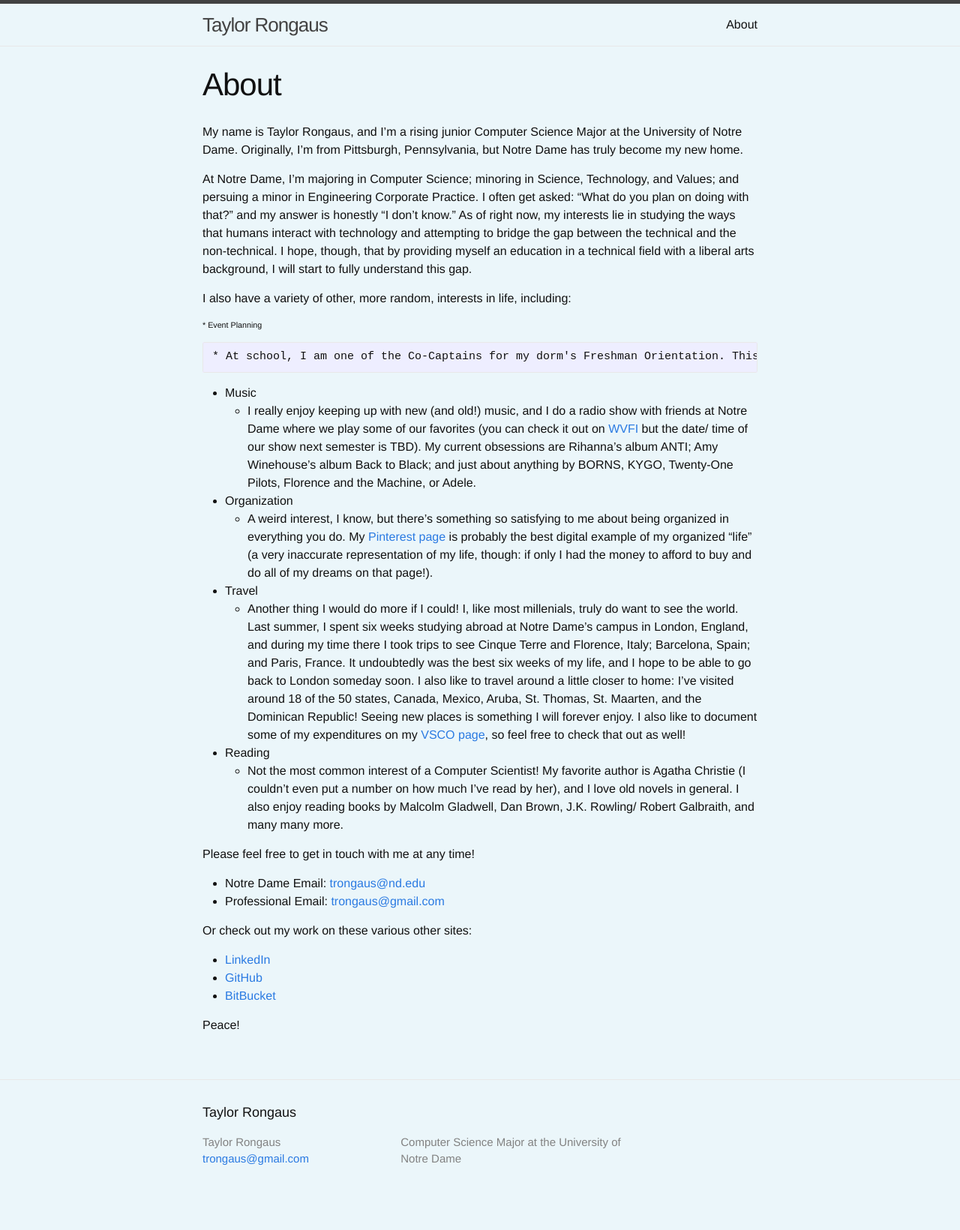
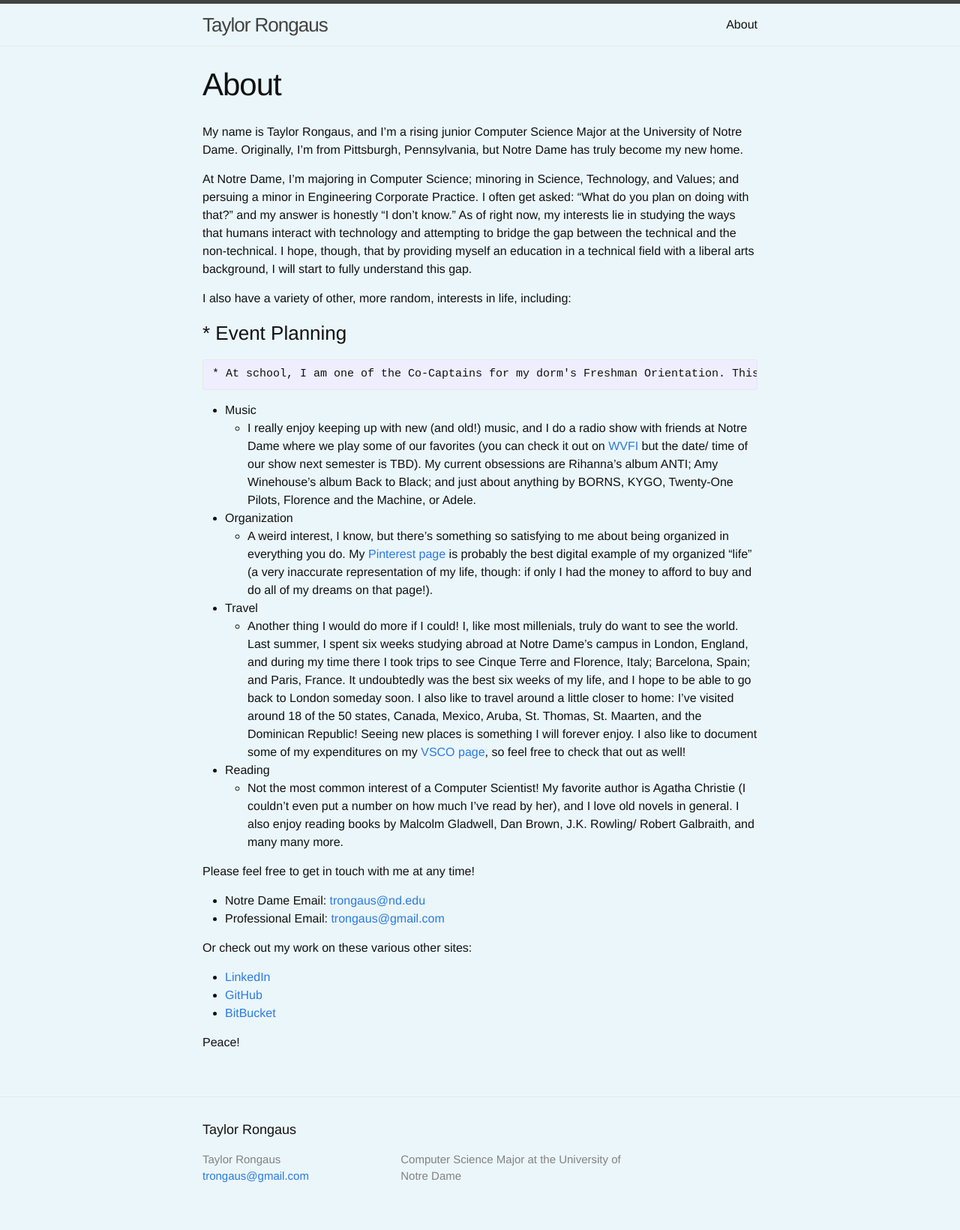
Before and after one commit to trongaus/trongaus.github.io, a Jekyll site: the page built from about.md, in a window 1280 px wide. Shown: the whole page at 75% size. Built offline with Jekyll 4.4.1, drawn with Linux system fonts in a browser that asks for light colours; before the commit the page ends 1617 px from its top, so only the background shows below that.

Commit message:
messing with formatting

```diff
--- a/about.md
+++ b/about.md
@@ -10,7 +10,7 @@ At Notre Dame, I'm majoring in Computer Science; minoring in Science, Technology
 
 I also have a variety of other, more random, interests in life, including:
 
-###### * Event Planning ######
+### * Event Planning ###
 	* At school, I am one of the Co-Captains for my dorm's Freshman Orientation. This means that I, and my Co-Captain, are in charge of picking and managing a team of 17 ambassadors below us, moving in ~100 First-Year girls to our dorm, planning events for these girls within our dorm, and planning events for these girls to interact with a variety of other First-Years and their dorms. Planning these 10 or so specific events starts months in advance and requires much coordination and organization on our parts, but it is one of my *favorite* activities.
 
 * Music
```
